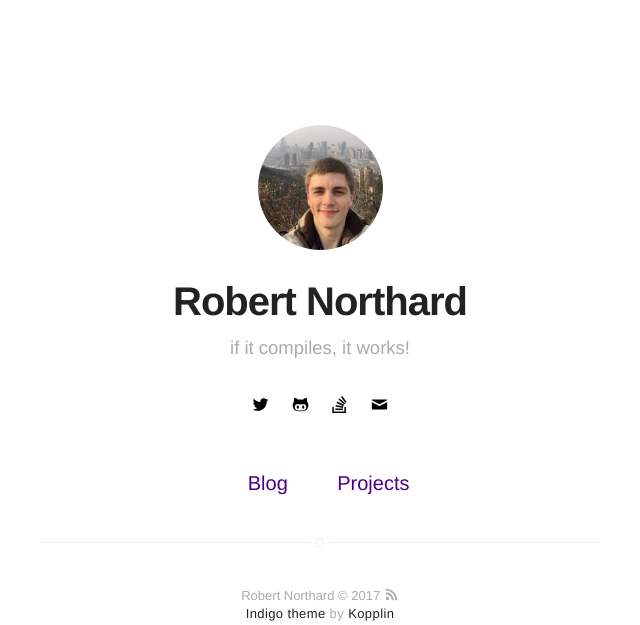
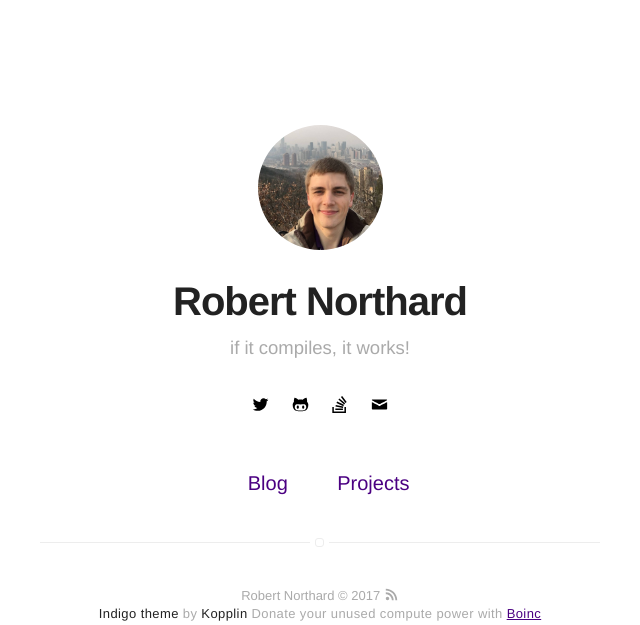
Before and after one commit to RobertNorthard/robertnorthard.github.io, a Jekyll site: the page built from index.html, in a window 1280 px wide. Shown: the top 625 px of the page, without its empty margins (320-960 px from the left). Built offline with Jekyll 4.4.1, drawn with Linux system fonts in a browser that asks for light colours; grey boxes are pictures that could not be loaded.

Commit message:
Added donate you spare computer power banner.

```diff
--- a/_includes/footer.html
+++ b/_includes/footer.html
@@ -3,5 +3,10 @@
 
     <p class="extra">
         <a class="link" href="https://github.com/sergiokopplin/indigo">Indigo theme</a> by <a class="link" href="http://koppl.in">Kopplin</a>
+
+        Donate your unused compute power with <a href="https://boinc.berkeley.edu/">Boinc</a>
+        <p>
+        	<img src="https://boincstats.com/signature/-1/user/2367271/sig.png" alt="Donate your spare compute power."/>
+        </p>
     </p>
 </footer>
```
